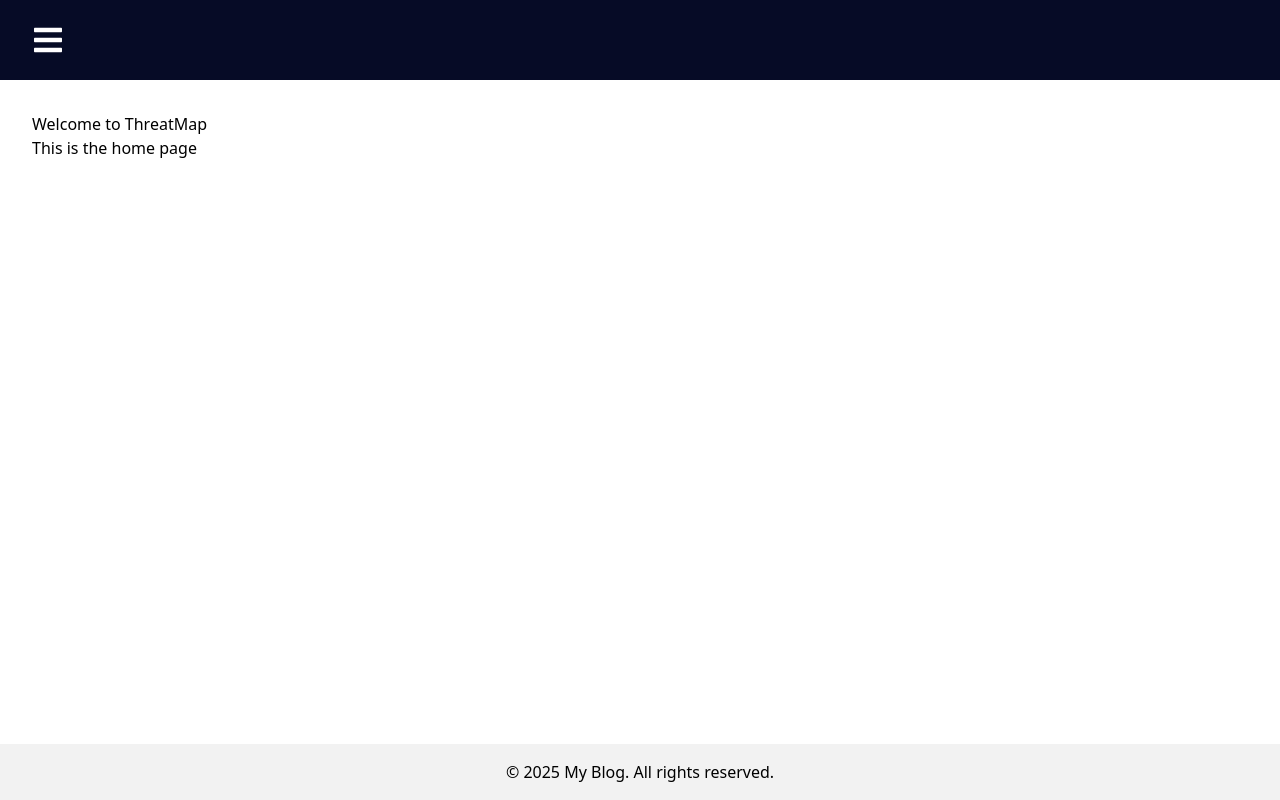
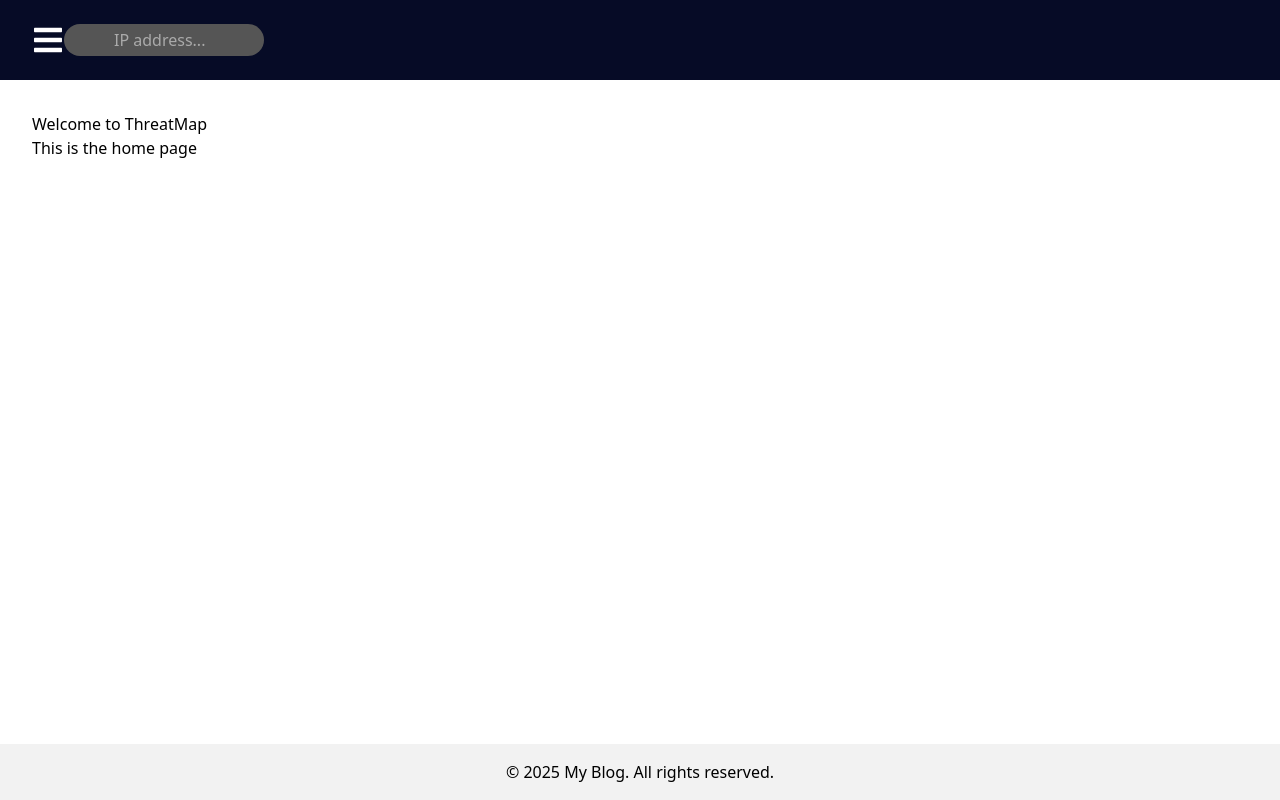
Before and after one commit to angel0x7/webtech-207, a Next.js app in the folder threat-map/: page / in a window 1280 px wide. Built offline with nearby package versions, Linux system fonts and the light colour scheme.

Commit message:
fit:add navbar

```diff
--- a/threat-map/src/app/components/Navbar.tsx
+++ b/threat-map/src/app/components/Navbar.tsx
@@ -7,17 +7,20 @@ import * as FaIcons from "react-icons/fa";
 import * as AiIcons from "react-icons/ai";
 import { SidebarData, SidebarItem } from "./SidebarData";
 import "./Navbar.css";
-
+import SearchBar from './SearchBar';
 const Navbar: FC = () => {
   const [sidebar, setSidebar] = useState(false);
   const showSidebar = () => setSidebar(!sidebar);
 
   return (
+
     <IconContext.Provider value={{ color: "#fff" }}>
       <div className="navbar">
+
         <Link href="#" className="menu-bars">
           <FaIcons.FaBars onClick={showSidebar} />
         </Link>
+        <SearchBar />
       </div>
       <nav className={sidebar ? "nav-menu active" : "nav-menu"}>
         <ul className="nav-menu-items" onClick={showSidebar}>
--- a/threat-map/src/app/layout.tsx
+++ b/threat-map/src/app/layout.tsx
@@ -1,5 +1,6 @@
 import Navbar from './components/Navbar';
 import Footer from './components/footer';
+import SearchBar from './components/SearchBar';
 import './globals.css';
 
 import { ReactNode } from 'react';
@@ -10,6 +11,7 @@ export default function RootLayout({ children }: { children: ReactNode }) {
       <body>
         <div style={{ display: "flex", flexDirection: "column", minHeight: "100vh" }}>
           <Navbar />
+
           <main style={{ flex: 1, padding: "2rem" }}>{children}</main>
           <Footer />
         </div>
```
